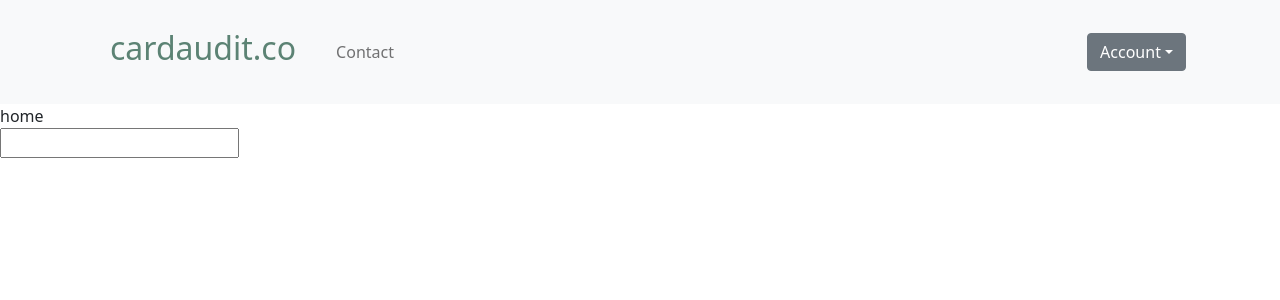
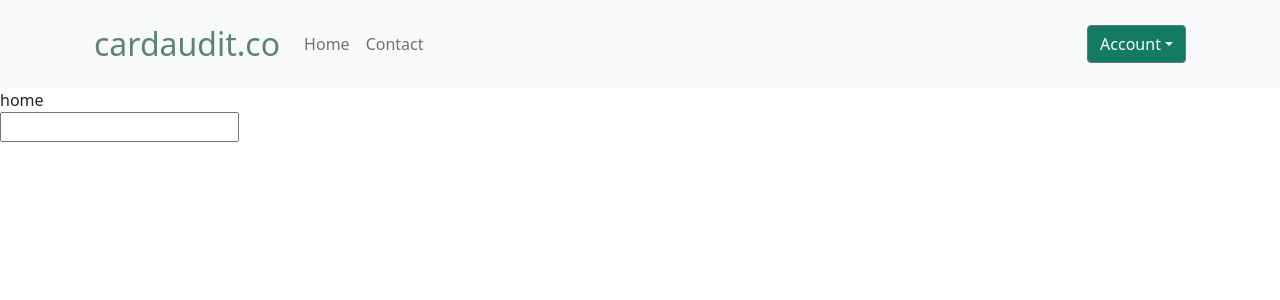
Before and after one commit to shortxmas/CardAudit2, a React (Vite) app: page / in a window 1280 px wide. Shown: the top 300 px of the page. Built offline with nearby package versions, Linux system fonts and the light colour scheme; no server answers.

Commit message:
fixed navbar scaled down alignment

```diff
--- a/src/components/Navbar.tsx
+++ b/src/components/Navbar.tsx
@@ -23,21 +23,16 @@ export function Navbar()
     <>
 
     <BrowserRouter>
-        <div className="navbar navbar-expand-lg navbar-light p-3 bg-light" >
-            <div className="container">
+        <div className="navbar navbar-expand-lg navbar-light p-4 bg-light" >
+            <div className="container ">
 
-                <a className="navbar-brand">
+                <Link to="/" style={{ textDecoration: 'none' }}>
+                    <a className="navbar-brand" style={{color:primaryColor}}>
+                       <text className="h2">cardaudit.co</text>
 
-                    <Link to="/" style={{ textDecoration: 'none'}}>
-                        <a className="nav-link">
-                            <h2 style={{color:primaryColor}}>
-                                cardaudit.co
-                            </h2>
                     </a>
                 </Link>
 
-
-                </a>
 
                 <button className="navbar-toggler" data-bs-toggle = "collapse"
                 data-bs-target = "#nav" aria-controls = "nav" aria-label=
@@ -50,10 +45,17 @@ export function Navbar()
 
                 <div className= "collapse navbar-collapse"  id="nav">
 
+                    <ul className="navbar-nav nav-routes">
 
-                    <ul className="navbar-nav navbar-right nav-routes">
+                        <Link to="/" style={{ textDecoration: 'none' }}>
+                            <li className="nav-item">
+                                <a className="nav-link">Home</a>
+                            </li>
+                        </Link>
 
+                    </ul>
 
+                    <ul className="navbar-nav nav-routes">
 
                         <Link to="/contact" style={{ textDecoration: 'none' }}>
                             <li className="nav-item">
@@ -62,6 +64,9 @@ export function Navbar()
                         </Link>
 
                     </ul>
+
+
+
                 </div>
 
                 <ul className="navbar-nav navbar-right nav-routes">
@@ -72,6 +77,7 @@ export function Navbar()
                                 role="button"
                                 data-bs-toggle="dropdown"
                                 aria-expanded="false"
+                                style={{backgroundColor:'#137a63'}}
                             >
                              Account
                             </a>
```
Lines whose indentation alone changed are shown as unchanged.
